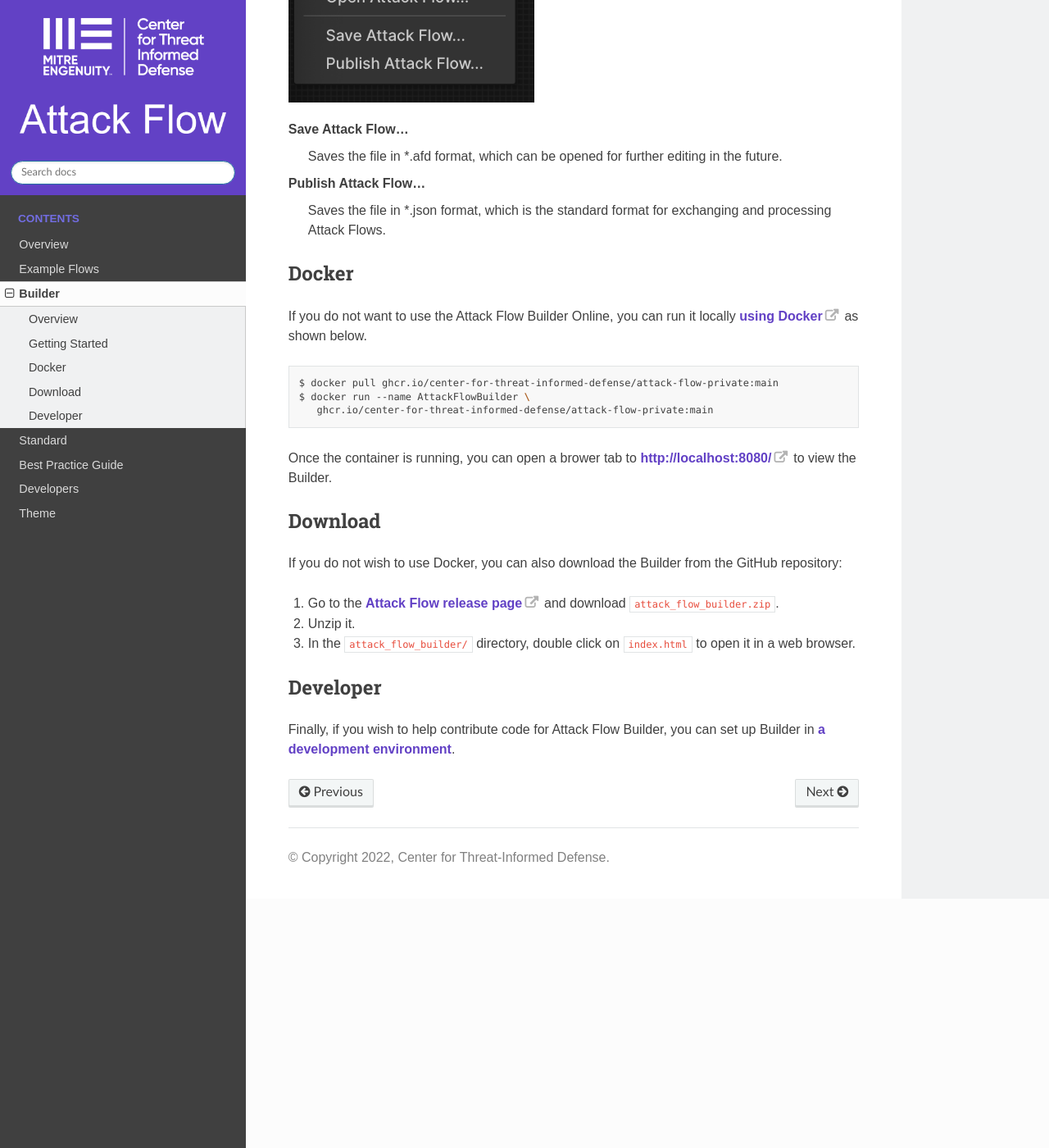
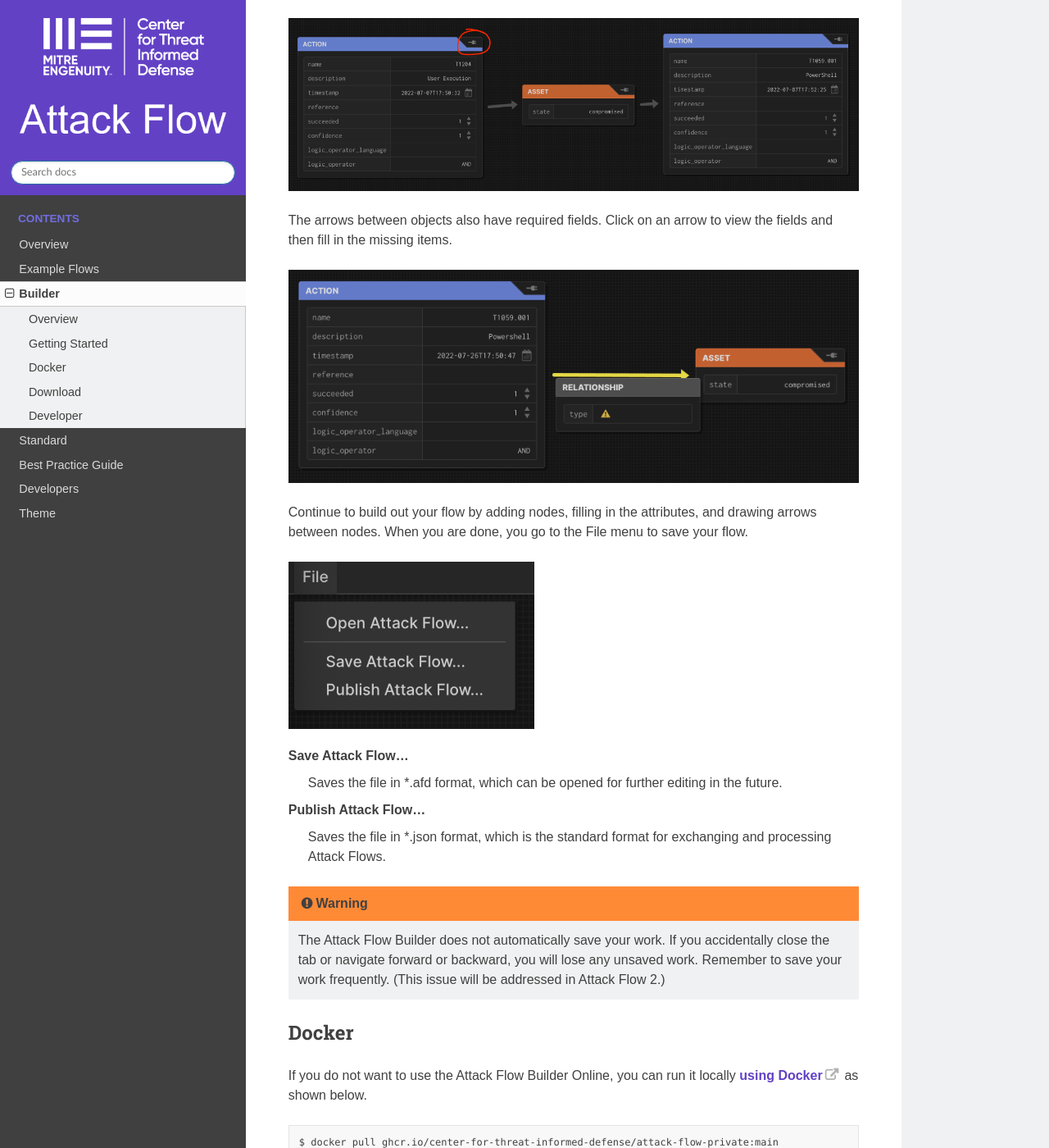
Before and after one commit to center-for-threat-informed-defense/attack-flow, a Sphinx documentation site: the page built from docs/builder.rst, in a window 1280 px wide and 1400 px high, scrolled down 2767 px. Shown: the whole window at 82% size. Built offline with Sphinx 7.4.7 and the Read the Docs theme 2.0.0, drawn with Linux system fonts in a browser that asks for light colours; some of the changed text lies outside the part shown.

Commit message:
Address feedback on the PR that I did not finish prior to merging

```diff
--- a/docs/builder.rst
+++ b/docs/builder.rst
@@ -51,6 +51,13 @@
 For example, you can select "Create Action Node" to create a new action, and then fill
 in the details of the action.
 
+.. image:: _static/builder7.png
+  :width: 400
+  :alt: An example of an action this is missing a required attribute.
+
+Some fields are required. If you see the yellow warning icon, it means that you need
+to enter something into that field.
+
 .. image:: _static/builder3.png
   :width: 400
   :alt: An example of an action with filled-in attributes.
@@ -68,6 +75,12 @@
 .. image:: _static/builder5.png
   :alt: The finished flow with connections between items.
 
+The arrows between objects also have required fields. Click on an arrow to view the
+fields and then fill in the missing items.
+
+.. image:: _static/builder8.png
+  :alt: An example of a relationship that is missing a required attribute.
+
 Continue to build out your flow by adding nodes, filling in the attributes, and drawing
 arrows between nodes. When you are done, you go to the File menu to save your flow.
 
@@ -81,6 +94,13 @@
 Publish Attack Flow…
    Saves the file in \*.json format, which is the standard format for exchanging and
    processing Attack Flows.
+
+.. warning::
+
+   The Attack Flow Builder does not automatically save your work. If you accidentally
+   close the tab or navigate forward or backward, you will lose any unsaved work.
+   Remember to save your work frequently. (This issue will be addressed in Attack Flow
+   2.)
 
 Docker
 ------
```
Also changed, not shown: docs/_static/builder7.png (added), docs/_static/builder8.png (added).
